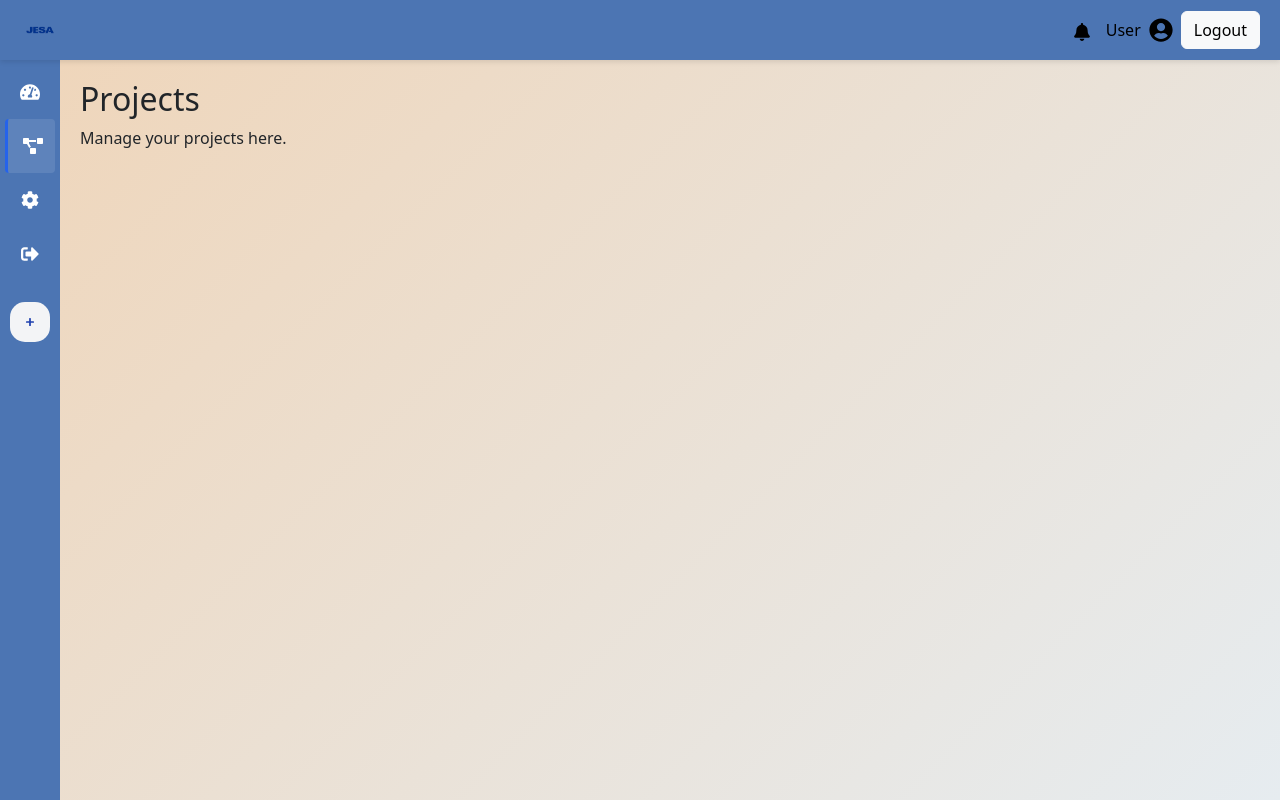
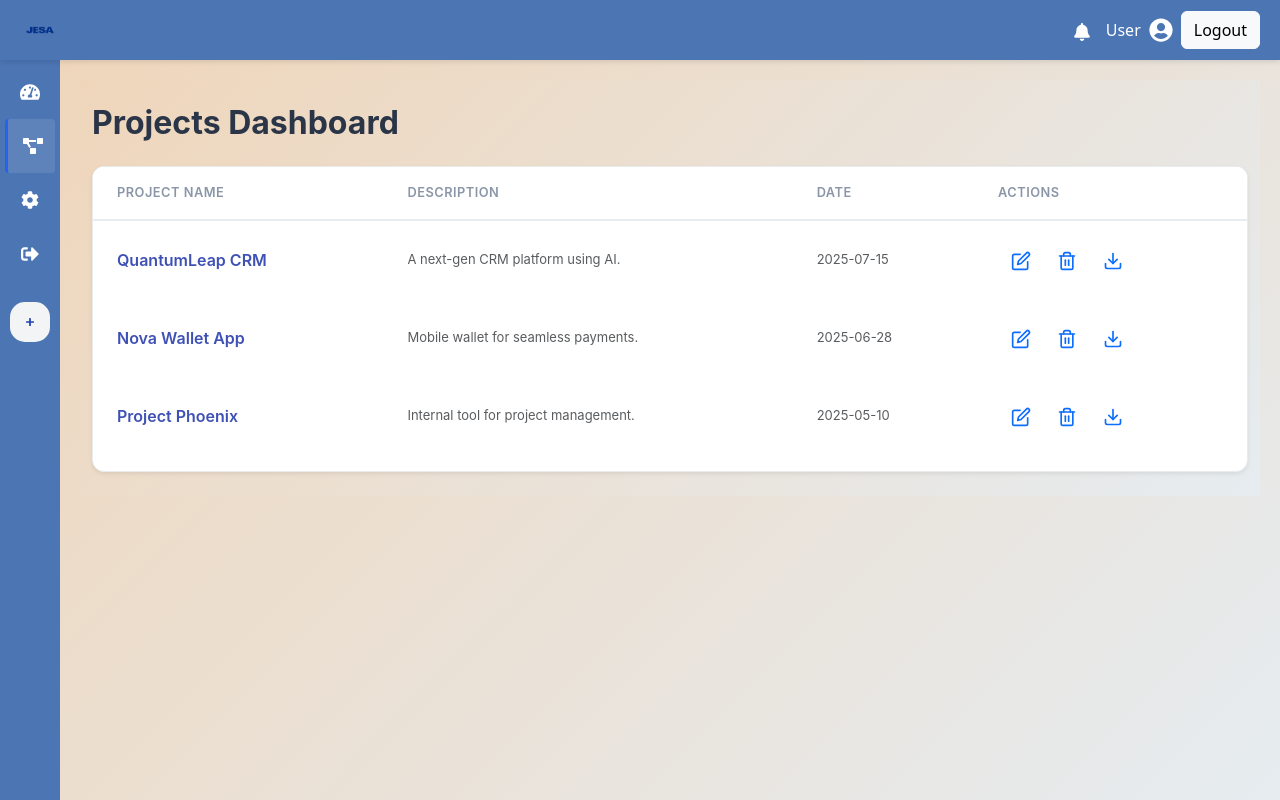
Before and after one commit to SaadGtite/JESA_Proj, a React (Create React App) app in the folder Front-end/: page /home in a window 1280 px wide. Both pictures are taken after a click on the item 30 px from the left and 146 px from the top of the page. Built offline with nearby package versions, Linux system fonts and the light colour scheme.

Commit message:
project list

```diff
--- a/Front-end/src/Forms/ProjInfo.css
+++ b/Front-end/src/Forms/ProjInfo.css
@@ -3,19 +3,19 @@ background: linear-gradient(135deg, #efd6bb, #e6ecf0);  min-height: 100vh;
   display: flex;
   align-items: center;
   justify-content: center;
-  padding: 40px 20px;
+  padding: 10px 20px;
 
   font-family: 'Inter', sans-serif;
 }
 
 .form-container {
   background-color: #ffffff;
-  padding: 40px;
+  padding: 20px;
   border-radius: 16px;
   max-width: 1000px;
   width: 100%;
   box-shadow: 0 8px 24px rgba(0, 0, 0, 0.08);
-  border: 1px solid #e2e8f0;
+  border: 1px solid #0d0e0e;
 }
 
 .form-title {
@@ -85,7 +85,7 @@ textarea.form-control {
   flex: 0.5;
   min-width: 80px;
   background-color: #3b82f6;
-  border-color: #3b82f6;
+  border-color: #212428;
   border-radius: 6px;
   padding: 6px 12px;
   font-size: 13px;
--- /dev/null
+++ b/Front-end/src/components/Projects.css
@@ -0,0 +1,104 @@
+/* Apply a base font and background for the entire page */
+.project-dashboard {
+    font-family: 'Inter', sans-serif;
+background: linear-gradient(135deg, #efd6bb, #e6ecf0);}
+
+.dashboard-heading {
+    font-weight: 700;
+    color: #2a3547;
+}
+
+/* Style the main container holding the table */
+.table-container {
+    border: 1px solid #e9ecef;
+    border-radius: 12px;
+    overflow: hidden; /* This is important to make border-radius work on the table */
+    background-color: #ffffff;
+}
+
+.project-table {
+    margin-bottom: 0; /* Remove default margin from Bootstrap table */
+}
+
+/* Custom styles for the table header */
+.project-table .table-header {
+    background-color: #ffffff;
+    border-bottom: 2px solid #e9ecef;
+}
+
+.project-table .table-header th {
+    padding: 1rem 1.5rem;
+    color: #8a96a7;
+    font-size: 0.8rem;
+    font-weight: 600;
+    text-transform: uppercase;
+    letter-spacing: 0.5px;
+    border: none;
+}
+
+/* Custom styles for table rows and cells */
+.project-table tbody tr {
+    transition: background-color 0.2s ease, box-shadow 0.2s ease;
+    cursor: pointer;
+}
+
+.project-table tbody tr:hover {
+    background-color: #f8f9fa;
+    box-shadow: 0 4px 12px rgba(0, 0, 0, 0.05);
+    transform: translateY(-2px);
+}
+
+.project-table tbody td {
+    padding: 1.25rem 1.5rem;
+    border: none;
+    vertical-align: middle;
+}
+
+.project-table .project-name-cell {
+    color: #3f51b5; /* A nice blue for the project name */
+    font-weight: 600;
+}
+
+/* Style the action buttons */
+.action-btn {
+    color: #adb5bd;
+    padding: 0.25rem;
+    transition: color 0.2s ease;
+}
+
+.action-btn:hover {
+    color: #3f51b5;
+}
+
+/* --- Custom Modal Styling --- */
+.project-modal .modal-content {
+    border-radius: 10px;
+    border: none;
+    box-shadow: 0 10px 30px rgba(0, 0, 0, 0.1);
+}
+
+.project-modal .modal-header {
+    background-color: #f7f9fc;
+    border-bottom: 1px solid #e9ecef;
+    padding: 1.25rem 1.5rem;
+}
+
+.project-modal .modal-header .modal-title {
+    font-weight: 600;
+    color: #2a3547;
+}
+
+.project-modal .modal-body {
+    padding: 1.5rem;
+}
+
+.project-modal .modal-body .details-heading {
+    font-weight: 600;
+    margin-bottom: 0.75rem;
+    color: #2a3547;
+}
+
+/* Remove the default modal footer */
+.project-modal .modal-footer {
+    display: none;
+}
--- a/Front-end/src/components/Projects.js
+++ b/Front-end/src/components/Projects.js
@@ -0,0 +1,114 @@
+import React, { useState } from 'react';
+import { Table, Button, Modal } from 'react-bootstrap';
+// Import your new custom CSS file
+import './Projects.css';
+
+// Mock data (remains the same)
+const initialProjects = [
+    {
+        id: 1,
+        name: 'QuantumLeap CRM',
+        description: 'A next-gen CRM platform using AI.',
+        date: '2025-07-15',
+        fullDetails: 'QuantumLeap CRM is a cutting-edge customer relationship management platform designed to leverage artificial intelligence for predictive analytics, lead scoring, and automated customer communication. Built with a microservices architecture.'
+    },
+    {
+        id: 2,
+        name: 'Nova Wallet App',
+        description: 'Mobile wallet for seamless payments.',
+        date: '2025-06-28',
+        fullDetails: 'Nova Wallet is a secure and user-friendly mobile application for iOS and Android that allows users to store digital currency, make peer-to-peer transfers, and pay at partnered retail locations using NFC technology.'
+    },
+    {
+        id: 3,
+        name: 'Project Phoenix',
+        description: 'Internal tool for project management.',
+        date: '2025-05-10',
+        fullDetails: 'Project Phoenix is an internal-facing web application that helps our teams manage tasks, track progress, and collaborate effectively. It features Kanban boards, Gantt charts, and resource allocation tools.'
+    },
+];
+
+// SVG Icons (remains the same)
+const EditIcon = () => <svg width="20" height="20" viewBox="0 0 24 24" fill="none" stroke="currentColor" strokeWidth="2" strokeLinecap="round" strokeLinejoin="round"><path d="M11 4H4a2 2 0 0 0-2 2v14a2 2 0 0 0 2 2h14a2 2 0 0 0 2-2v-7"></path><path d="M18.5 2.5a2.121 2.121 0 0 1 3 3L12 15l-4 1 1-4 9.5-9.5z"></path></svg>;
+const DeleteIcon = () => <svg width="20" height="20" viewBox="0 0 24 24" fill="none" stroke="currentColor" strokeWidth="2" strokeLinecap="round" strokeLinejoin="round"><polyline points="3 6 5 6 21 6"></polyline><path d="M19 6v14a2 2 0 0 1-2 2H7a2 2 0 0 1-2-2V6m3 0V4a2 2 0 0 1 2-2h4a2 2 0 0 1 2 2v2"></path><line x1="10" y1="11" x2="10" y2="17"></line><line x1="14" y1="11" x2="14" y2="17"></line></svg>;
+const ExportIcon = () => <svg width="20" height="20" viewBox="0 0 24 24" fill="none" stroke="currentColor" strokeWidth="2" strokeLinecap="round" strokeLinejoin="round"><path d="M21 15v4a2 2 0 0 1-2 2H5a2 2 0 0 1-2-2v-4"></path><polyline points="7 10 12 15 17 10"></polyline><line x1="12" y1="15" x2="12" y2="3"></line></svg>;
+
+
+function ProjectTable() {
+    const [projects, setProjects] = useState(initialProjects);
+    const [showModal, setShowModal] = useState(false);
+    const [selectedProject, setSelectedProject] = useState(null);
+
+    const handleShowModal = (project) => {
+        setSelectedProject(project);
+        setShowModal(true);
+    };
+
+    const handleCloseModal = () => {
+        setShowModal(false);
+        setSelectedProject(null);
+    };
+
+    // Action handlers remain the same...
+    const handleEdit = (e, projectId) => { e.stopPropagation(); alert(`Editing project ID: ${projectId}`); };
+    const handleDelete = (e, projectId) => { e.stopPropagation(); if (window.confirm('Are you sure?')) { setProjects(projects.filter(p => p.id !== projectId)); } };
+    const handleExport = (e, projectId) => { e.stopPropagation(); alert(`Exporting project ID: ${projectId}`); };
+
+    return (
+        <div className="container-fluid py-4 project-dashboard">
+            <h2 className="mb-4 dashboard-heading">Projects Dashboard</h2>
+            {/* Added custom class 'table-container' */}
+            <div className="table-container shadow-sm">
+                <Table responsive hover className="project-table align-middle">
+                    {/* Added custom class 'table-header' */}
+                    <thead className="table-header">
+                        <tr>
+                            <th>Project Name</th>
+                            <th>Description</th>
+                            <th>Date</th>
+                            <th>Actions</th>
+                        </tr>
+                    </thead>
+                    <tbody>
+                        {projects.map((project) => (
+                            <tr key={project.id} onClick={() => handleShowModal(project)}>
+                                <td className="project-name-cell">{project.name}</td>
+                                <td className="text-muted">{project.description}</td>
+                                <td className="text-muted">{project.date}</td>
+                                <td>
+                                    {/* Added custom class 'action-btn' */}
+                                    <Button variant="link" className="action-btn" onClick={(e) => handleEdit(e, project.id)}>
+                                        <EditIcon />
+                                    </Button>
+                                    <Button variant="link" className="action-btn" onClick={(e) => handleDelete(e, project.id)}>
+                                        <DeleteIcon />
+                                    </Button>
+                                    <Button variant="link" className="action-btn" onClick={(e) => handleExport(e, project.id)}>
+                                        <ExportIcon />
+                                    </Button>
+                                </td>
+                            </tr>
+                        ))}
+                    </tbody>
+                </Table>
+            </div>
+
+            {/* Added custom class 'project-modal' to the Modal */}
+            <Modal show={showModal} onHide={handleCloseModal} centered className="project-modal">
+                <Modal.Header closeButton>
+                    <Modal.Title>{selectedProject?.name}</Modal.Title>
+                </Modal.Header>
+                <Modal.Body>
+                    <h5 className="details-heading">Full Project Details</h5>
+                    <p className="text-muted">{selectedProject?.fullDetails}</p>
+                    <hr />
+                    <small className="d-block text-end text-muted">
+                        <strong>Date Created:</strong> {selectedProject?.date}
+                    </small>
+                </Modal.Body>
+            </Modal>
+        </div>
+    );
+}
+
+export default ProjectTable;
--- a/Front-end/src/components/Sidebar.js
+++ b/Front-end/src/components/Sidebar.js
@@ -5,6 +5,7 @@ import {
 } from 'react-icons/fa';
 import './Sidebar.css';
 import DashboardPage from '../pages/Dashboard';
+import Projects from './Projects';
 
 const Sidebar = () => {
   const [activeItem, setActiveItem] = useState('Dashboard');
@@ -34,7 +35,7 @@ const Sidebar = () => {
       case 'Dashboard':
         return <DashboardPage />;
       case 'Projects':
-        return <div className="content"><h2>Projects</h2><p>Manage your projects here.</p></div>;
+        return <Projects />;
       case 'Settings':
         return <div className="content"><h2>Settings</h2><p>Configure your settings.</p></div>;
       default:
--- a/Front-end/src/components/Topbar.css
+++ b/Front-end/src/components/Topbar.css
@@ -9,7 +9,7 @@
   align-items: center;
   justify-content: space-between;
   padding: 0 20px;
-  color: rgb(0, 0, 0);
+  color: rgb(255, 255, 255);
   z-index: 1000;
   box-shadow: 0 2px 5px rgba(0, 0, 0, 0.1);
 }
@@ -39,7 +39,7 @@
 }
 
 .user-icon {
-  color: rgb(0, 0, 0);
+  color: rgb(255, 255, 255);
 }
 
 .btn-light {
--- a/Front-end/src/pages/Dashboard.js
+++ b/Front-end/src/pages/Dashboard.js
@@ -105,13 +105,7 @@ const Dashboard = () => {
               <div className="fade-in">
                 <h5>{selectedZone.city}</h5>
                 <p>Number of Projects: {selectedZone.numberOfProjects}</p>
-                <p>Completion Status:</p>
-                <ul>
-                  <li>CRR 1: {selectedZone.completion['1']}</li>
-                  <li>CRR 2: {selectedZone.completion['2']}</li>
-                  <li>CRR 3: {selectedZone.completion['3']}</li>
-                  <li>CRR 4: {selectedZone.completion['4']}</li>
-                </ul>
+
               </div>
             ) : (
               <p className="text-center fade-in">
```
Also changed, not shown: Front-end/src/pages/Dashboard.css (+40 -14 lines).
